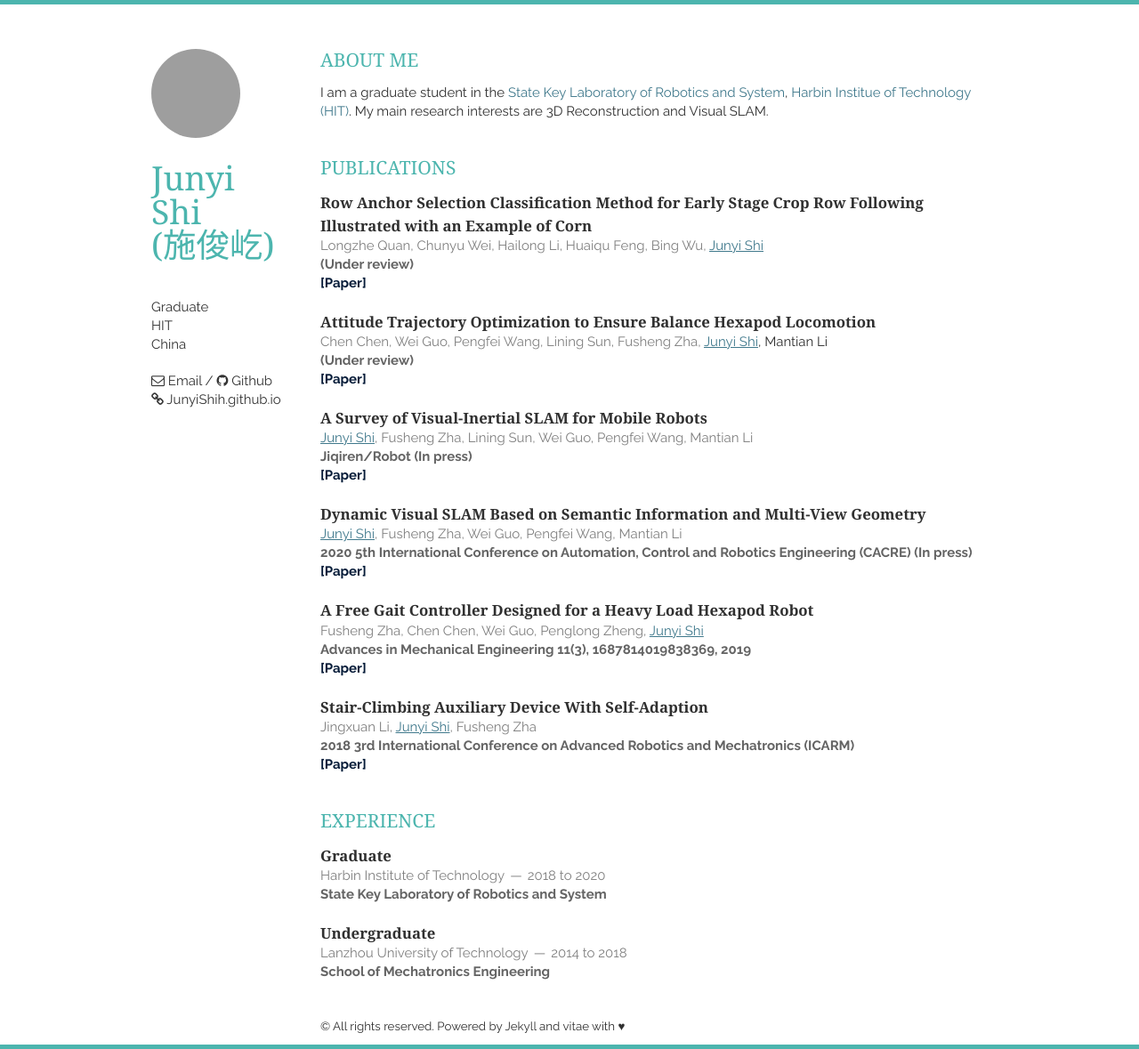
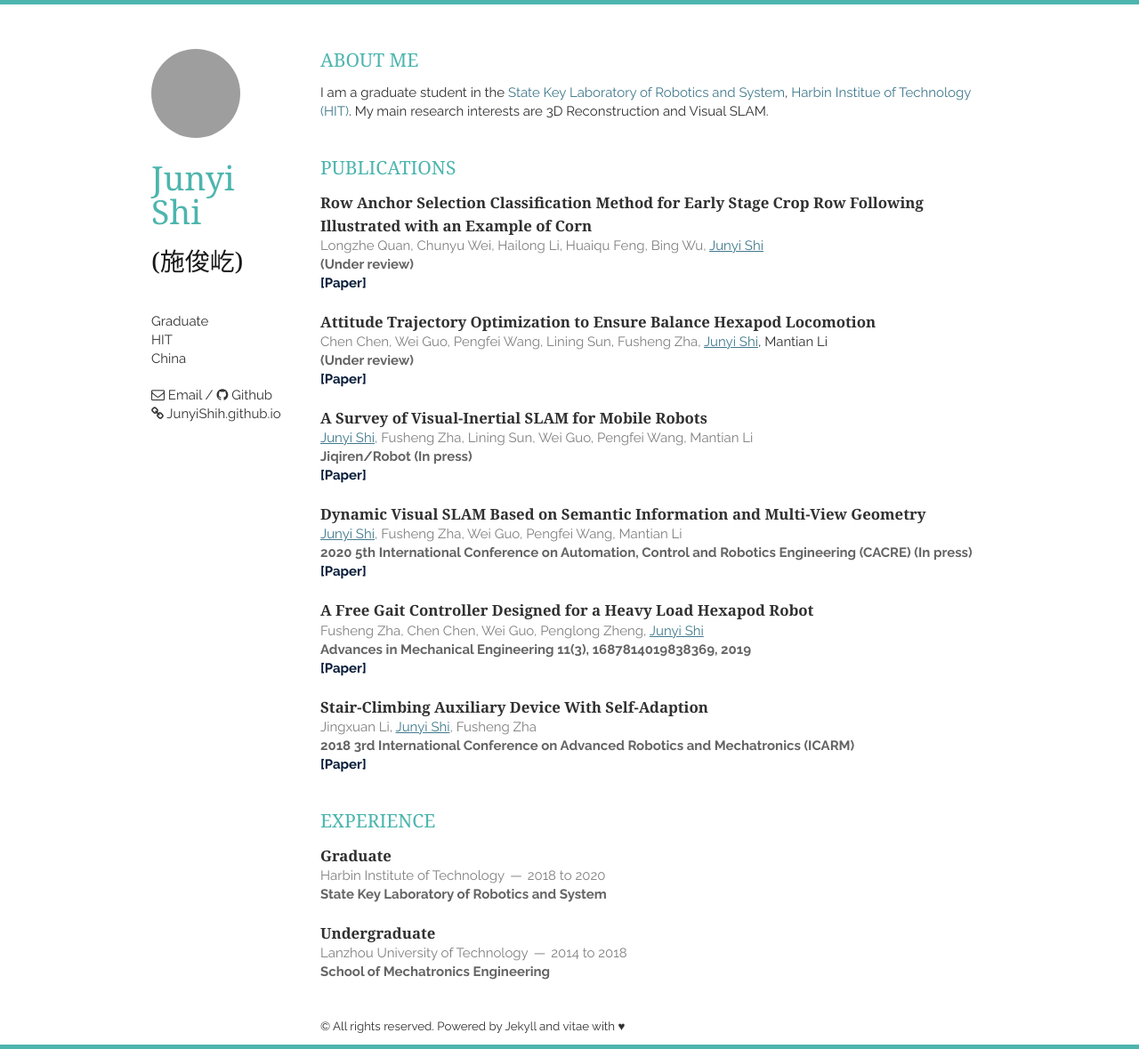
Before and after one commit to JunYiShih/JunYiShih.github.io, a Jekyll site: the page built from index.html, in a window 1280 px wide. Shown: the whole page at 89% size. Built offline with Jekyll 4.4.1, drawn with Linux system fonts in a browser that asks for light colours; nearby versions of some CDN libraries; the list of posts is cut into pages by our own code; a style sheet for code colours, icons or effects is not loaded; grey boxes are pictures that could not be loaded.

```diff
--- a/_layouts/layout.html
+++ b/_layouts/layout.html
@@ -29,7 +29,7 @@
         <img src="{{ site.baseurl }}static/img/me.png" class="me">
         <h1>Junyi<br>
             Shi<br>
-            (施俊屹)
+            <h3>(施俊屹)</h3>
         </h1>
 
         <p>
```
